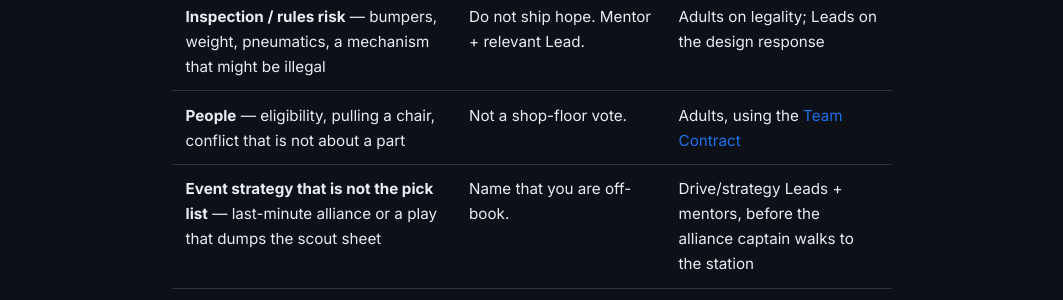
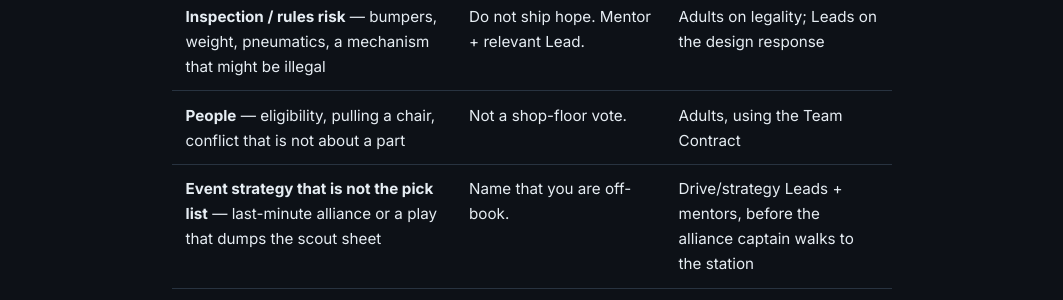
Before and after one commit to gavinjalberghini/FRC-SS, a Jekyll site: the page built from docs/decision-making.md, in a window 1280 px wide and 900 px high, scrolled down 3226 px. Shown: the part 154-454 px from the top of the window, without its empty margins (108-1171 px from the left). Built offline with Jekyll 4.4.1, drawn with Linux system fonts in a browser that asks for light colours; part of the change alters nothing that is shown.

```diff
--- a/docs/decision-making.md
+++ b/docs/decision-making.md
@@ -109,7 +109,7 @@ They jump the line.
 | **One-way door** — cutting a unique tube, deleting a mechanism, sending the Impact essay | Pause. Name the door. Formal process if it cannot be undone cheaply. | Leads + adults |
 | **Breaks another trade's constraint** — your "small" change starves their motor, their height, their time | Stop. Both Leads, same conversation. | The two Leads; escalate if they disagree |
 | **Inspection / rules risk** — bumpers, weight, pneumatics, a mechanism that might be illegal | Do not ship hope. Mentor + relevant Lead. | Adults on legality; Leads on the design response |
-| **People** — eligibility, pulling a chair, conflict that is not about a part | Not a shop-floor vote. | Adults, using the [Team Contract]({{ '/contract/' | relative_url }}) |
+| **People** — eligibility, pulling a chair, conflict that is not about a part | Not a shop-floor vote. | Adults, using the Team Contract |
 | **Event strategy that is not the pick list** — last-minute alliance or a play that dumps the scout sheet | Name that you are off-book. | Drive/strategy Leads + mentors, before the alliance captain walks to the station |
 
 Out of band is not "ask everyone." It is "use the *right* process instead of
```
